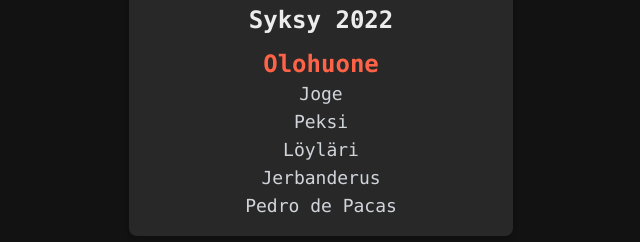
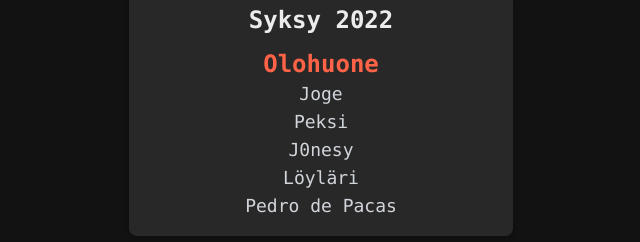
Before and after one commit to romurauta/testtest, a Nuxt app: page /mestarit in a window 1280 px wide. Shown: the part 1040-1282 px from the top of the page, without its empty margins (319-959 px from the left). Built offline with nearby package versions, Linux system fonts and the light colour scheme.

Commit message:
Champion fix

```diff
--- a/pages/mestarit.vue
+++ b/pages/mestarit.vue
@@ -49,8 +49,8 @@
             <li class="text-2xl font-semibold text-cta">Olohuone</li>
             <li>Joge</li>
             <li>Peksi</li>
+            <li>J0nesy</li>
             <li>Löyläri</li>
-            <li>Jerbanderus</li>
             <li>Pedro de Pacas</li>
           </ul>
         </div>
```
